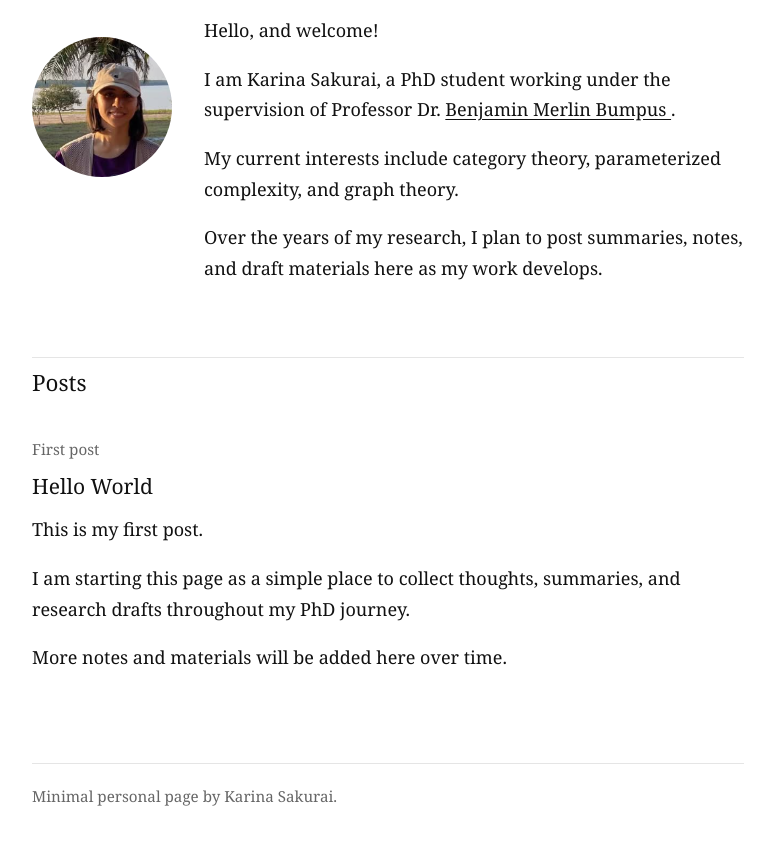
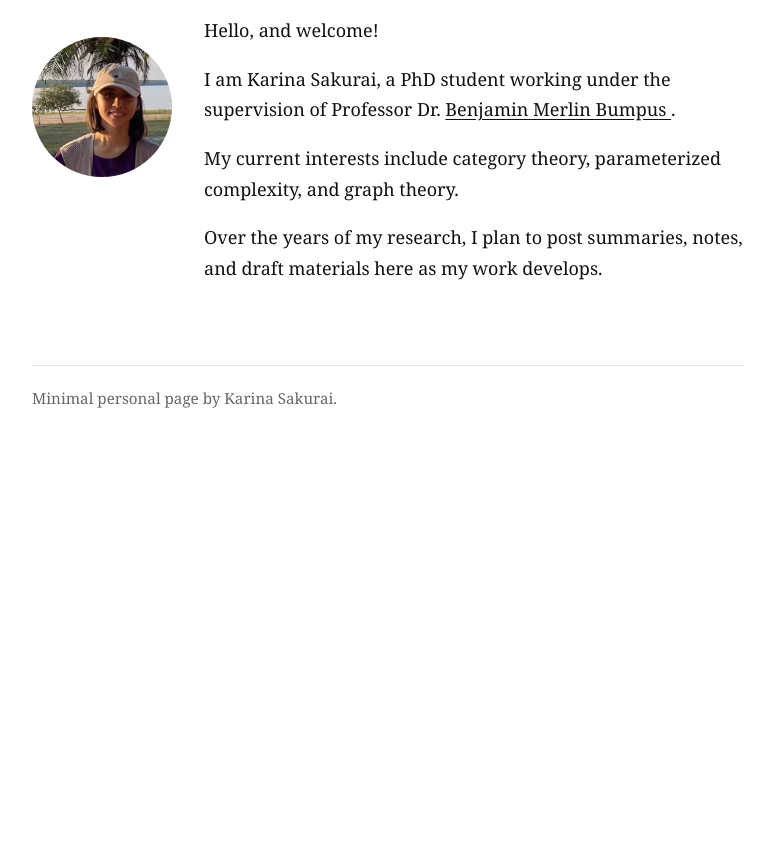
Before and after one commit to yukimikarinas/karina-sakurai, a plain HTML site: page index.html in a window 1280 px wide. Shown: the part 152-996 px from the top of the page, without its empty margins (252-1027 px from the left). After the commit the page ends 800 px from the top, so only its background shows below. Drawn offline with Linux system fonts and the light colour scheme.

Commit message:
Update index.html

```diff
--- a/index.html
+++ b/index.html
@@ -177,24 +177,6 @@
       </div>
     </header>
 
-    <section>
-      <h2>Posts</h2>
-
-      <article class="post">
-        <div class="post-meta">First post</div>
-        <h3>Hello World</h3>
-        <p>
-          This is my first post.
-        </p>
-        <p>
-          I am starting this page as a simple place to collect thoughts, summaries, and research drafts throughout my PhD journey.
-        </p>
-        <p>
-          More notes and materials will be added here over time.
-        </p>
-      </article>
-    </section>
-
     <footer>
       <p>Minimal personal page by Karina Sakurai.</p>
     </footer>
```
